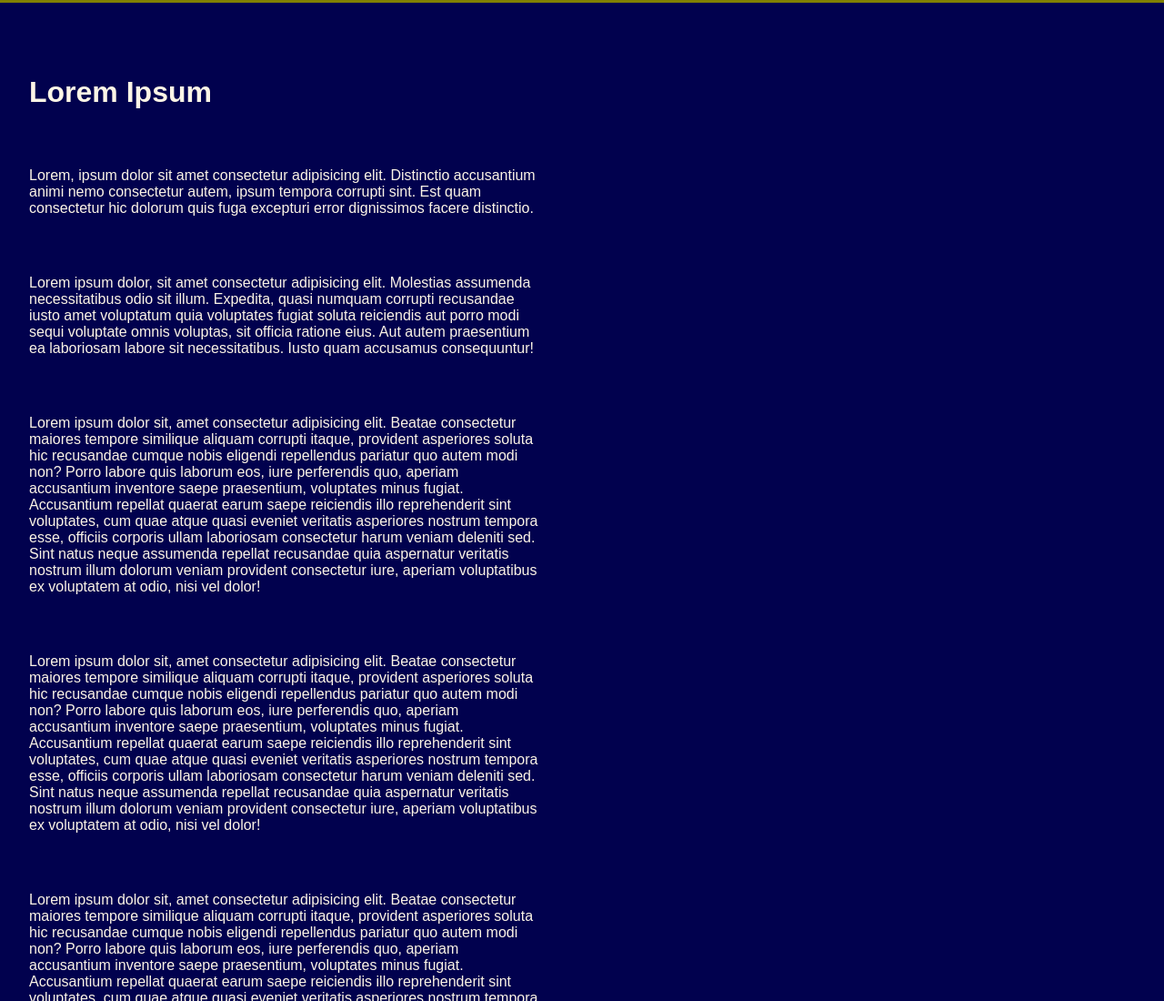
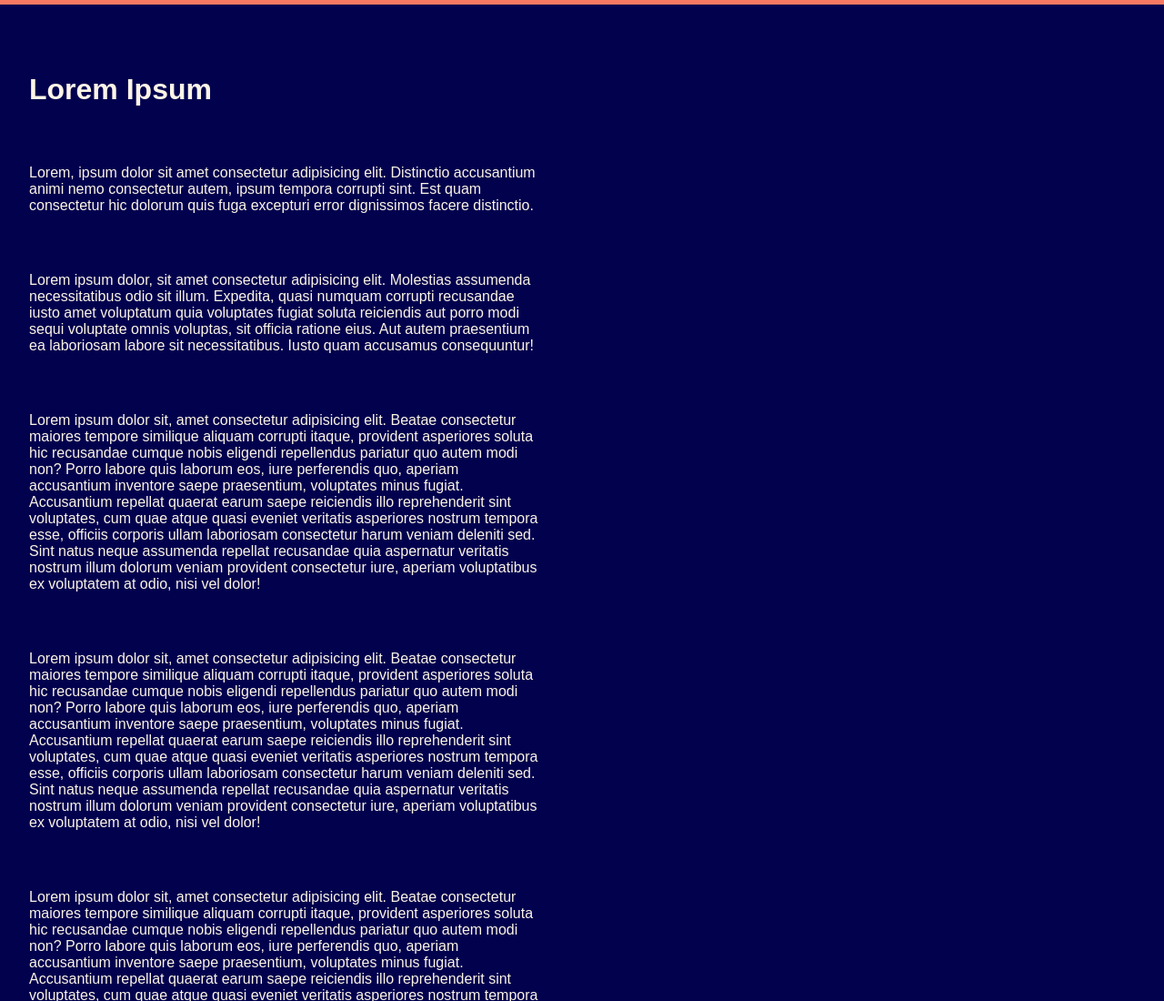
Before and after one commit to cvs181801/loading-bar, a plain HTML site: page index.html in a window 1280 px wide. Shown: the top 1100 px of the page at 91% size. Drawn offline with Linux system fonts and the light colour scheme.

Commit message:
remove the e listener

```diff
--- a/index.html
+++ b/index.html
@@ -8,10 +8,10 @@
 </head>
 
 <body>
-    <div class="container" id="title">
+    <div class="container">
         <div class="load__bar"></div>
     </div><!--close container-->
-        <h1>Lorem Ipsum</h1>
+        <h1 id="title">Lorem Ipsum</h1>
 
         <p>Lorem, ipsum dolor sit amet consectetur adipisicing elit.
             Distinctio accusantium animi nemo consectetur autem,
--- a/index.js
+++ b/index.js
@@ -2,28 +2,35 @@
 
 const loadingBar = document.querySelector(".load__bar");
 const title = document.getElementById("title");
+const barContainer = document.querySelector(".container");
 
-//loadingBar.style.position = "fixed";
+barContainer.style.position = "fixed";
+loadingBar.style.position = "fixed";
+
 
 //test area
 console.log(title);
 console.log(loadingBar);
 
-let width = 1;
+//make the loading bar work
+let width = 0;
 
 let activeLoadBar = setInterval (function() {
     if (width >= 100) {
 clearInterval(activeLoadBar);
     } else {
         width++;
-        loadingBar.style.width = width;
+        loadingBar.style.width = width + "%";
     }
-}, 50)
+}, 10)
 
-console.log(activeLoadBar);
+//test area
+//console.log(activeLoadBar);
 
-title.addEventListener('click', function(e) {
-    e.preventDefault();
-    console.log("e listener worked");
-    return activeLoadBar;
-})
+//make it so the loading bar loads upong clicking
+
+// title.addEventListener('click', function(e) {
+//     e.preventDefault();
+//     console.log("e listener worked");
+//     return activeLoadBar;
+// })
--- a/stylesheet.css
+++ b/stylesheet.css
@@ -32,14 +32,14 @@ p {
 }
 
 .container {
-    background-color:olive;
-
+    background-color:var(--navy);
     width: 100vw;
+    position: relative;
 }
 
 .load__bar {
-    height: .2em;
+    height: .3em;
     width: 0%;
     background-color: var(--lightTomato);
-
+    top: 0;
 }
```
